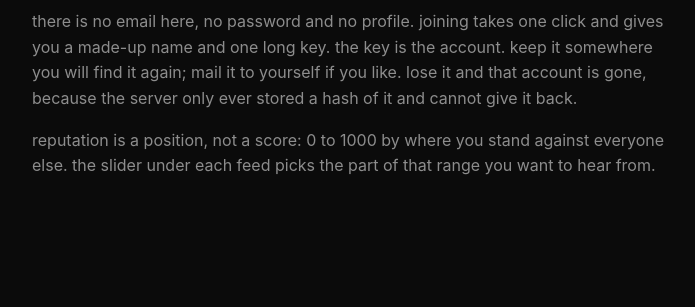
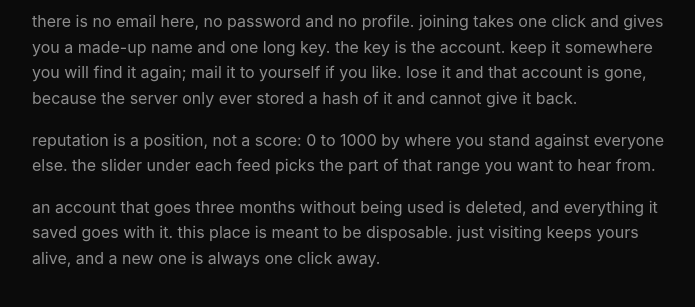
Before and after one commit to manujarvinen/manuserver, a PHP site: page / in a window 1280 px wide. Shown: the part 274-581 px from the top of the page, without its empty margins (148-843 px from the left). Run offline with PHP 8.4, Linux system fonts and the light colour scheme; some libraries are stand-ins or nearby versions.

Commit message:
Delete accounts nobody has used for three months
A daily systemd timer runs files/deploy/prune.sh, which removes any account
whose last_seen is older than three months. Deleting a user cascades, so its
saved videos and the likes on them go too — the intended reading of a
disposable service, and the reason the site now says so on the join page,
on "what", and on the promo page before anyone signs up.

last_seen had to start meaning what it says
-------------------------------------------
It was written in exactly one place, do_login, and the session cookie lasts a
year. So somebody who joins and then visits every day never logs in a second
time and their last_seen stays frozen at day one. Pruning on that column would
have deleted the most engaged accounts first while leaving the ones that signed
up and wandered off — the precise opposite of the intent.

touch_activity() now stamps it on any request from a signed-in account, and the
WHERE clause is the throttle: `AND last_seen < now() - interval '1 day'`, so it
is one write per account per day rather than one per page view. Signed-out
browsing writes nothing at all. There is an index on last_seen for both this
and the prune.

Two things that follow
----------------------
It caps the name pool. Names are ~1.6 million combinations freed only by
deletion, so a long enough run of signups would have eventually left none, with
no way to tell a real account from a burnt one. Expiry makes that recoverable
rather than permanent.

Nobody can be warned. There is no email and no contact of any kind, so an
account four months idle disappears in silence. Saying it plainly up front is
the only honest version of this, which is why it is on three separate pages
rather than only in the changelog.

The timer is Persistent, so a machine that was switched off for a week catches
up rather than skipping, and carries a randomised delay so it is not competing
with everything else on the stroke of midnight.

Tested: five stale accounts removed, taking 26 posts and 114 likes with them,
zero orphaned rows in any table; a two-month-idle account untouched; a
40-day-idle account revived by a single page view; a second view within the day
writing nothing; signed-out browsing writing nothing.

Co-Authored-By: Claude Opus 5 <noreply@anthropic.com>

```diff
--- a/files/promo/index.html
+++ b/files/promo/index.html
@@ -100,7 +100,7 @@
   <p>
     At the moment the server is installed with <strong>tastehopping.com</strong>: an anonymous place for YouTube videos people around the world want to expose, and for voting on them.</p>
 
-  <p>In tastehopping.com, there are no emails, no passwords and no profiles — joining is one button, and the server hands you a made-up name and one long key that <em>is</em> the account. Keep it however suits you: mail it to yourself, or write it on paper. This is a small, disposable service, and a lost key costs you an account and nothing more. If one does go missing, you are welcome to make a new account whenever you need one.</p>
+  <p>In tastehopping.com, there are no emails, no passwords and no profiles — joining is one button, and the server hands you a made-up name and one long key that <em>is</em> the account. Keep it however suits you: mail it to yourself, or write it on paper. This is a small, disposable service, and a lost key costs you an account and nothing more. If one does go missing, you are welcome to make a new account whenever you need one. Accounts that go three months without being used are deleted along with what they saved, so simply visiting keeps yours alive.</p>
 
   <p class="requirement">
     To build the <code>.iso</code>: Arch Linux on an Intel or AMD machine, and
--- a/files/site/app/auth.php
+++ b/files/site/app/auth.php
@@ -202,3 +202,25 @@ function touch_last_seen(int $userId): void
 {
     execute('UPDATE users SET last_seen = now() WHERE id = :id', ['id' => $userId]);
 }
+
+/**
+ * Mark this account as still in use.
+ *
+ * An account untouched for three months is deleted (files/deploy/prune.sh), so
+ * this is what keeps a live one alive. It has to run on activity rather than on
+ * login: the session cookie lasts a year, so a regular visitor may never log in
+ * a second time, and pruning on login time would remove the most engaged
+ * accounts while leaving the ones that joined and left.
+ *
+ * The WHERE clause is the throttle. Without it this would be a write on every
+ * page view; with it, one per account per day, and the rest match no rows and
+ * cost an index lookup.
+ */
+function touch_activity(int $userId): void
+{
+    execute(
+        "UPDATE users SET last_seen = now()
+          WHERE id = :id AND last_seen < now() - interval '1 day'",
+        ['id' => $userId]
+    );
+}
--- a/files/site/app/routes.php
+++ b/files/site/app/routes.php
@@ -26,6 +26,14 @@ function dispatch(): void
     }
 
     $rep = (int) ($_SESSION['rep'] ?? DEFAULT_REP);
+
+    // Being here at all is what keeps an account from being pruned. Cheap:
+    // touch_activity only writes once a day per account.
+    $viewer = current_user_id();
+
+    if ($viewer !== null) {
+        touch_activity($viewer);
+    }
 
     if (!$isPost) {
         $view = ltrim($path, '/');
--- a/files/site/app/views/join.php
+++ b/files/site/app/views/join.php
@@ -23,5 +23,9 @@ declare(strict_types=1);
     <button type="submit" class="framed-action">make me an account</button>
   </form>
 
+  <p class="note">accounts that go three months without being used are deleted, along with
+  everything they saved. there is no email here, so there is no way to warn you first —
+  hence saying it now. visiting is enough to keep one alive.</p>
+
   <p class="note">already have a key? <a class="action" href="/login">sign in with it</a>.</p>
 </section>
--- a/files/site/app/views/what.php
+++ b/files/site/app/views/what.php
@@ -11,4 +11,8 @@ it and cannot give it back.</p>
 
 <p>reputation is a position, not a score: 0 to 1000 by where you stand against everyone else. the slider
 under each feed picks the part of that range you want to hear from.</p>
+
+<p>an account that goes three months without being used is deleted, and everything it saved goes with
+it. this place is meant to be disposable. just visiting keeps yours alive, and a new one is always one
+click away.</p>
 </section>
```
Also changed, not shown: files/site/db/schema.sql (+7 -0 lines), 2 other files.
